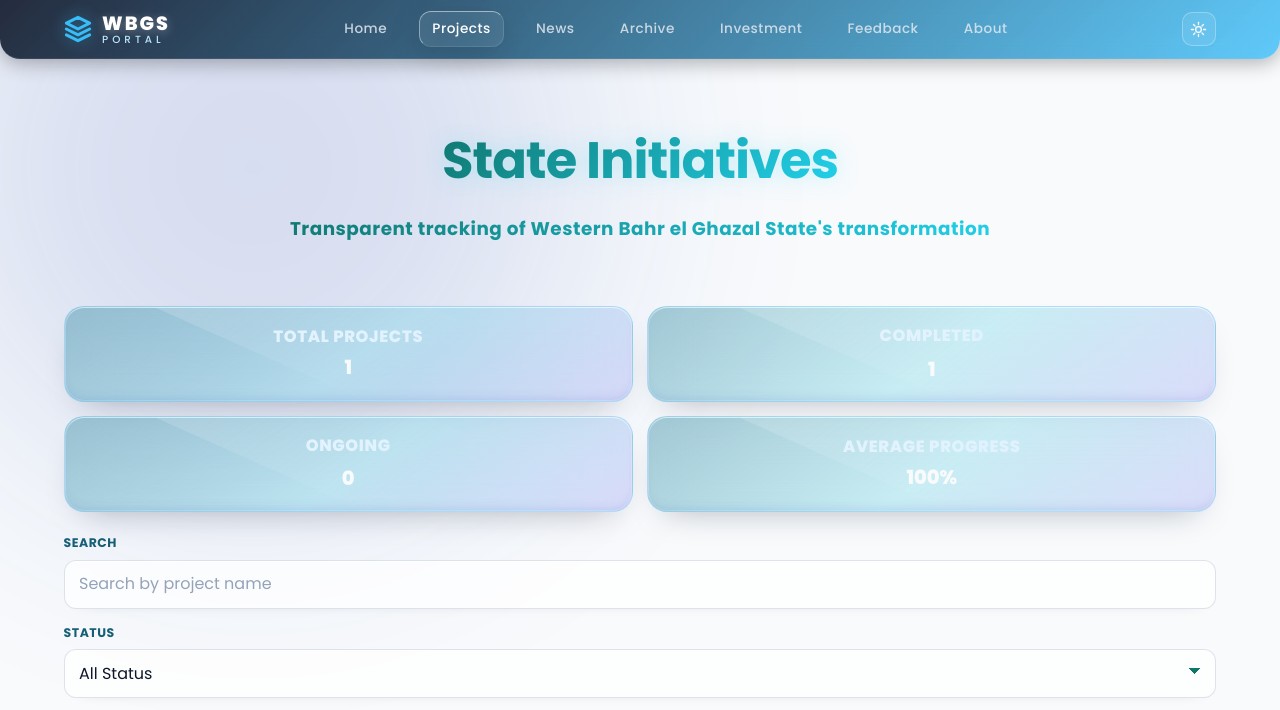
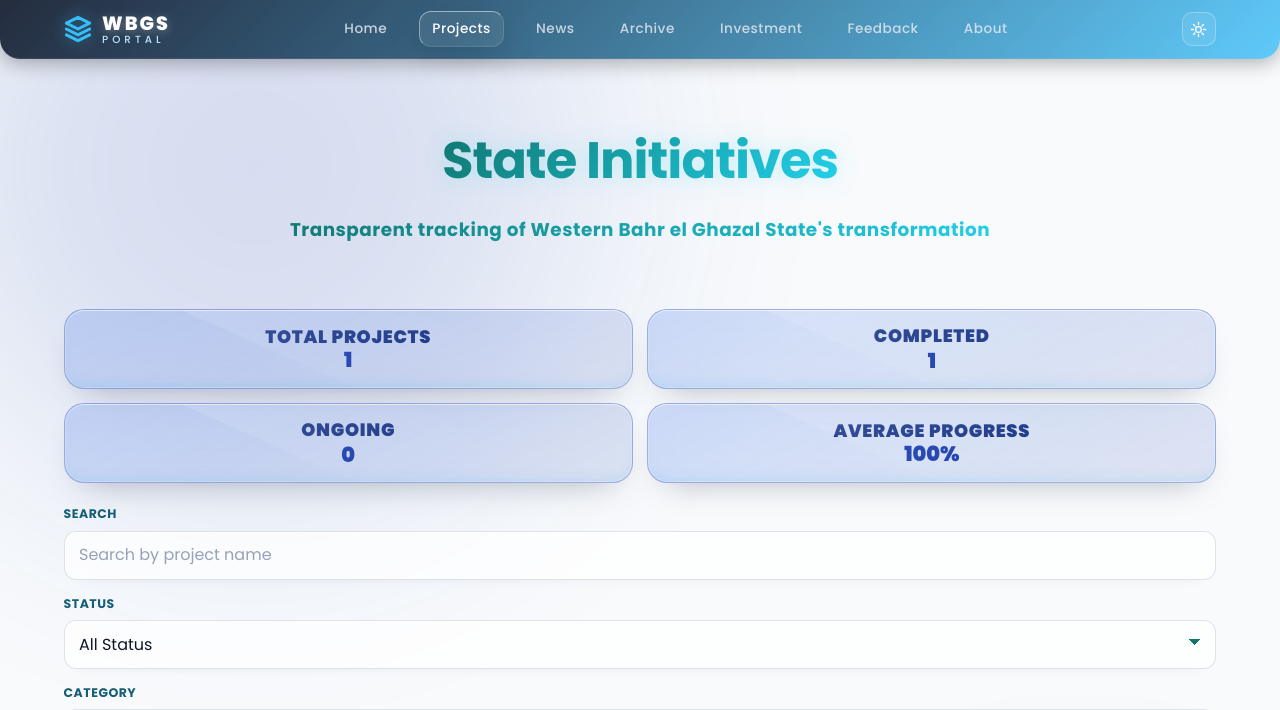
Before and after one commit to NarimanOusman/WBGS, a Django app: page /projects/ in a window 1280 px wide. Shown: the top 710 px of the page. Run offline with Django 5.2, Linux system fonts and the light colour scheme; data comes from the database, SQL or seed files in the repository; data that the repository does not hold is empty; some libraries are stand-ins or nearby versions.

Commit message:
refactor footer styles for improved background gradients and typography

```diff
--- a/static/css/styles.css
+++ b/static/css/styles.css
@@ -890,11 +890,13 @@ footer {
   position: relative;
   padding: 1rem 1.05rem;
   border-radius: 20px;
-  background: linear-gradient(160deg, rgba(30, 58, 138, 0.36), rgba(30, 64, 175, 0.2));
-  border: 1px solid rgba(191, 219, 254, 0.5);
+  background:
+    linear-gradient(160deg, rgba(15, 23, 42, 0.24), rgba(30, 64, 175, 0.22) 42%, rgba(14, 165, 233, 0.16) 100%),
+    linear-gradient(145deg, rgba(30, 58, 138, 0.28), rgba(8, 47, 73, 0.18));
+  border: 1px solid rgba(147, 197, 253, 0.45);
   backdrop-filter: blur(20px);
   -webkit-backdrop-filter: blur(20px);
-  box-shadow: 0 16px 34px -20px rgba(15, 23, 42, 0.35), inset 0 1px 0 rgba(255, 255, 255, 0.5), inset 0 -8px 16px -14px rgba(30, 64, 175, 0.45);
+  box-shadow: 0 16px 34px -20px rgba(15, 23, 42, 0.35), inset 0 1px 0 rgba(255, 255, 255, 0.46), inset 0 -10px 18px -14px rgba(14, 165, 233, 0.28);
   transition: transform 0.3s ease, box-shadow 0.3s ease, border-color 0.3s ease;
   overflow: hidden;
   display: flex;
@@ -914,7 +916,7 @@ footer {
   left: -30%;
   border-radius: 24px;
   transform: rotate(24deg);
-  background: linear-gradient(120deg, rgba(255, 255, 255, 0.34), rgba(255, 255, 255, 0.14) 42%, rgba(255, 255, 255, 0) 65%);
+  background: linear-gradient(120deg, rgba(255, 255, 255, 0.3), rgba(255, 255, 255, 0.12) 42%, rgba(255, 255, 255, 0) 68%);
   pointer-events: none;
 }
 
@@ -952,22 +954,22 @@ footer {
 .summary-completed,
 .summary-ongoing,
 .summary-average {
-  background: linear-gradient(145deg, rgba(14, 116, 144, 0.36), rgba(6, 182, 212, 0.2) 52%, rgba(99, 102, 241, 0.2));
-  border-color: rgba(125, 211, 252, 0.42);
+  background: linear-gradient(155deg, rgba(37, 99, 235, 0.2), rgba(30, 64, 175, 0.12));
+  border-color: rgba(30, 64, 175, 0.3);
 }
 
 .summary-total .summary-label,
 .summary-completed .summary-label,
 .summary-ongoing .summary-label,
 .summary-average .summary-label {
-  color: #e0f2fe;
+  color: #1e3a8a;
 }
 
 .summary-total .summary-value,
 .summary-completed .summary-value,
 .summary-ongoing .summary-value,
 .summary-average .summary-value {
-  color: #f8fafc;
+  color: #1e40af;
 }
 
 .summary-average {
@@ -996,13 +998,15 @@ footer {
 
 @media (min-width: 1024px) {
   .summary-label {
-    font-size: 1.02rem;
-    font-weight: 800;
+    font-size: 1.12rem;
+    font-weight: 900;
+    line-height: 1.1;
   }
 
   .summary-value {
-    font-size: 1.22rem;
-    font-weight: 800;
+    font-size: 1.3rem;
+    font-weight: 900;
+    line-height: 1.05;
   }
 }
 
@@ -1144,15 +1148,8 @@ footer {
 
 @media (min-width: 1024px) and (max-width: 1440px) {
   .projects-subtext {
-    font-size: 2.15rem;
-    line-height: 1.5;
-  }
-}
-
-@media (min-width: 1441px) {
-  .projects-subtext {
-    font-size: 2.35rem;
-    line-height: 1.45;
+    font-size: 1.92rem;
+    line-height: 1.64;
   }
 }
 
```
